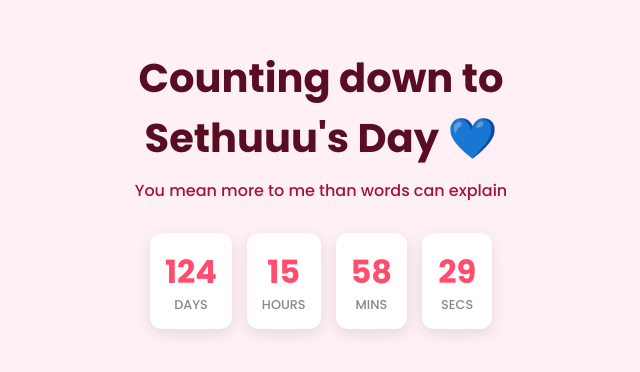
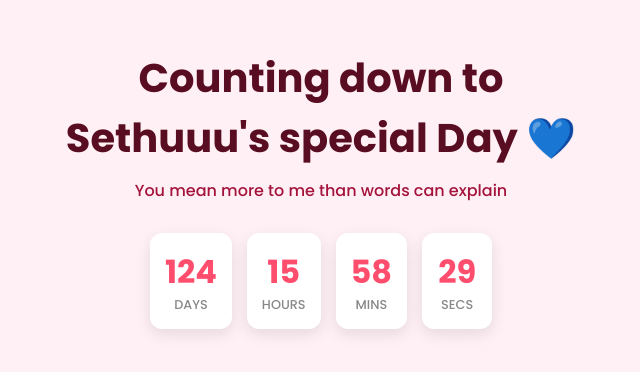
Before and after one commit to AdithyanR-creator/Birthday-site, a plain HTML site: page index.html in a window 1280 px wide. Shown: the part 212-584 px from the top of the page, without its empty margins (319-959 px from the left). Drawn offline with nearby package versions, Linux system fonts and the light colour scheme.

Commit message:
Update index.html

```diff
--- a/index.html
+++ b/index.html
@@ -287,7 +287,7 @@
 <body>
 
     <div id="screen-countdown" class="screen active">
-        <h1 class="big-title">Counting down to<br>Sethuuu's Day 💙</h1>
+        <h1 class="big-title">Counting down to<br>Sethuuu's special Day 💙</h1>
         <p class="subtitle">You mean more to me than words can explain</p>
 
         <div class="timer-container">
```
